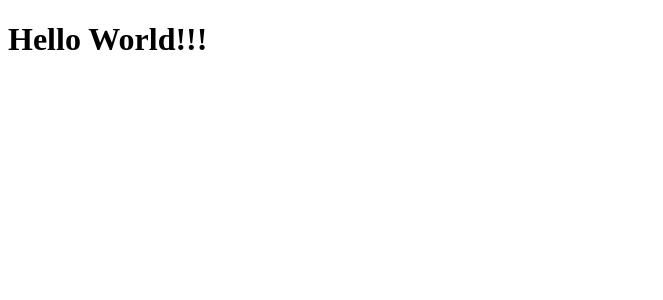
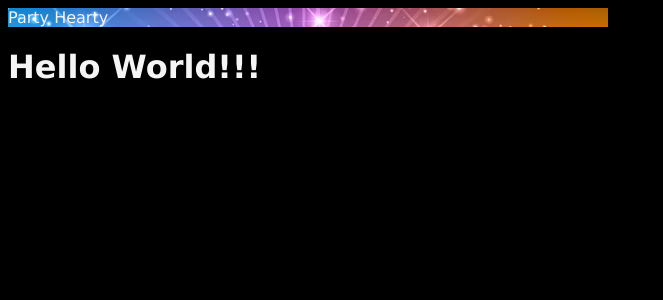
Before and after one commit to sammcowen/party_hearty, a React (Create React App) app in the folder client/: page / in a window 1280 px wide. Shown: the top 300 px of the page, without its empty margins (0-663 px from the left). Built offline with nearby package versions, Linux system fonts and the light colour scheme.

Commit message:
pushing jumbotron image placed into client/ public/assets got background to render black

```diff
--- a/client/src/App.js
+++ b/client/src/App.js
@@ -11,6 +11,8 @@ import React from 'react';
 
 
 import Home from './pages/Home';
+import './index.css';
+
 // import Login from './pages/Login';
 // import EventPage from './pages/EventPage';
 // import Rsvp from './pages/Rsvp';
--- a/client/src/components/Jumbotron/index.js
+++ b/client/src/components/Jumbotron/index.js
@@ -1 +1,14 @@
 // have some type of image - make top look nice and title pop out
+import React from 'react';
+
+
+
+function Jumbotron () {
+    return (
+        <div className='header'>
+            Party Hearty
+        </div>
+    );
+};
+
+export default Jumbotron;
--- a/client/src/index.css
+++ b/client/src/index.css
@@ -1 +1,14 @@
 /* this is where any custom css will go */
+
+body {
+    background-color: black;
+    font-family: Verdana, Geneva, Tahoma, sans-serif;
+    color:whitesmoke;
+
+}
+
+.header {
+    background-image: url('../public/assets/image.png');
+    background-repeat: no-repeat;
+
+}
--- a/client/src/pages/Home.js
+++ b/client/src/pages/Home.js
@@ -1,4 +1,5 @@
 import React from 'react';
+import Jumbotron from '../components/Jumbotron';
 // import Auth from '../utils/auth';
 // import { useQuery } from '@apollo/client';
 // import { QUERY_THOUGHTS, QUERY_ME_BASIC } from '../utils/queries';
@@ -6,6 +7,7 @@ import React from 'react';
 const Home = () => {
     return (
         <div>
+            <Jumbotron></Jumbotron>
             <h1>Hello World!!!</h1>
         </div>
     );
```
Also changed, not shown: client/public/assets/image.png (added).
